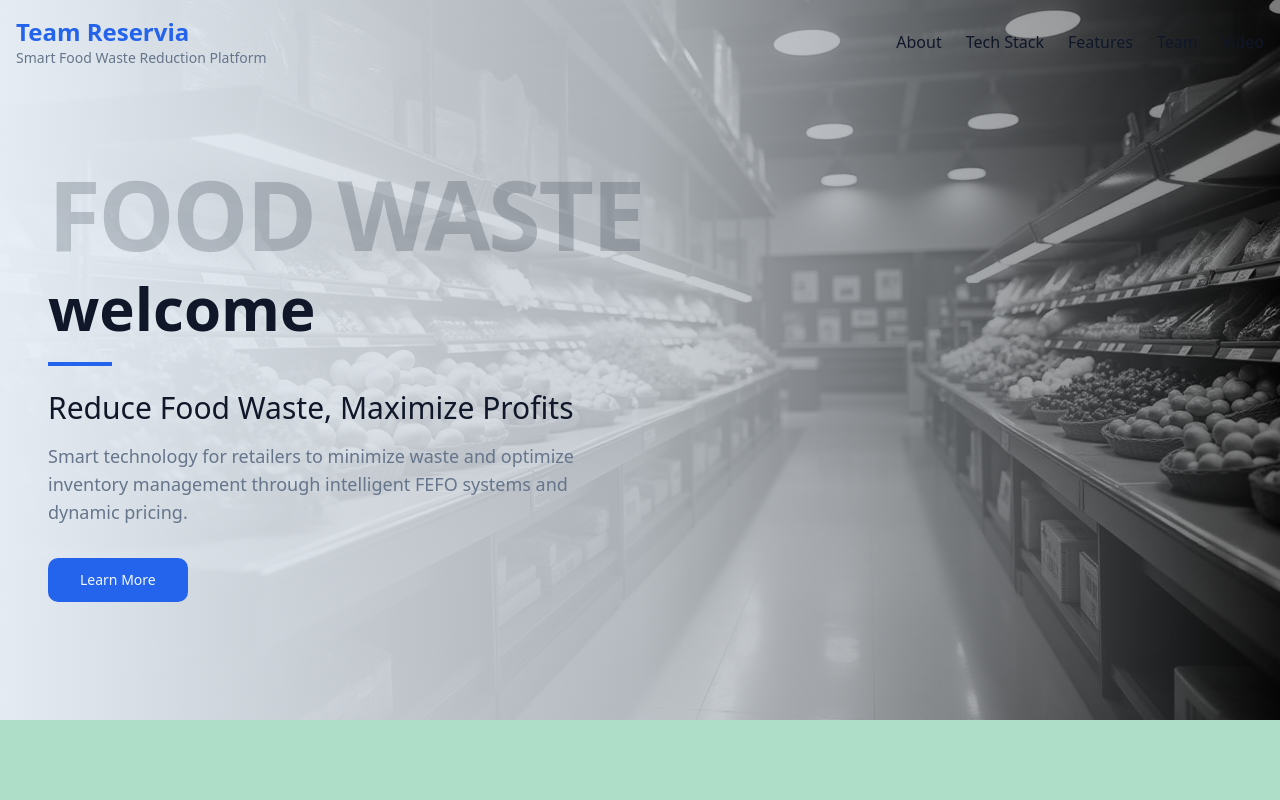
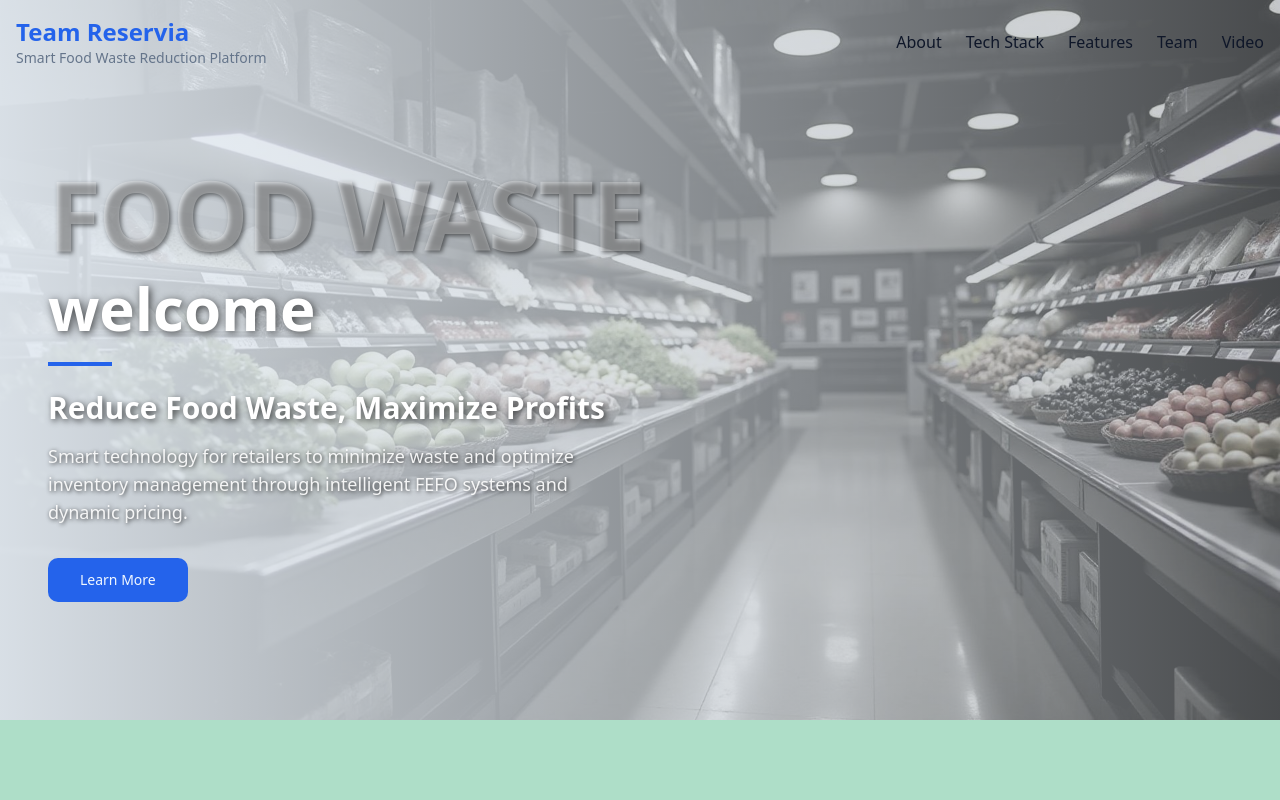
Before and after one commit to k-nyiko/reservia-waste-warrior, a React (Vite) app: page / in a window 1280 px wide. Shown: the top 800 px of the page. Built offline with nearby package versions, Linux system fonts and the light colour scheme; the HTML template or start-up script is replaced by a standard one.

Commit message:
Refine hero section visuals

```diff
--- a/src/pages/Index.tsx
+++ b/src/pages/Index.tsx
@@ -136,24 +136,24 @@ const Index = () => {
             backgroundImage: `url(${heroImage})`,
             backgroundSize: 'cover',
             backgroundPosition: 'center',
-            filter: 'grayscale(100%) brightness(0.5)'
+            filter: 'brightness(0.7) contrast(1.1)'
           }}
         />
-        <div className="absolute inset-0 bg-gradient-to-r from-background/95 via-background/70 to-transparent z-0" />
+        <div className="absolute inset-0 bg-gradient-to-r from-background/90 via-background/60 to-background/30 z-0" />
 
         <div className="container mx-auto relative z-10 animate-fade-in">
           <div className="max-w-3xl">
-            <h2 className="text-7xl md:text-8xl font-bold text-foreground/20 mb-4 uppercase tracking-tight">
+            <h2 className="text-7xl md:text-8xl font-bold text-white/30 mb-4 uppercase tracking-tight" style={{ textShadow: '2px 2px 4px rgba(0,0,0,0.5)' }}>
               Food Waste
             </h2>
-            <h3 className="text-5xl md:text-6xl font-bold text-foreground mb-6">
+            <h3 className="text-5xl md:text-6xl font-bold text-white mb-6" style={{ textShadow: '2px 2px 8px rgba(0,0,0,0.7)' }}>
               welcome
             </h3>
-            <div className="w-16 h-1 bg-primary mb-6" />
-            <p className="text-2xl md:text-3xl text-foreground font-medium mb-4">
+            <div className="w-16 h-1 bg-primary mb-6 shadow-lg" />
+            <p className="text-2xl md:text-3xl text-white font-semibold mb-4" style={{ textShadow: '2px 2px 6px rgba(0,0,0,0.7)' }}>
               Reduce Food Waste, Maximize Profits
             </p>
-            <p className="text-lg text-muted-foreground max-w-xl mb-8">
+            <p className="text-lg text-white/90 max-w-xl mb-8 font-medium" style={{ textShadow: '1px 1px 4px rgba(0,0,0,0.8)' }}>
               Smart technology for retailers to minimize waste and optimize inventory management through intelligent FEFO systems and dynamic pricing.
             </p>
             <Button
```
